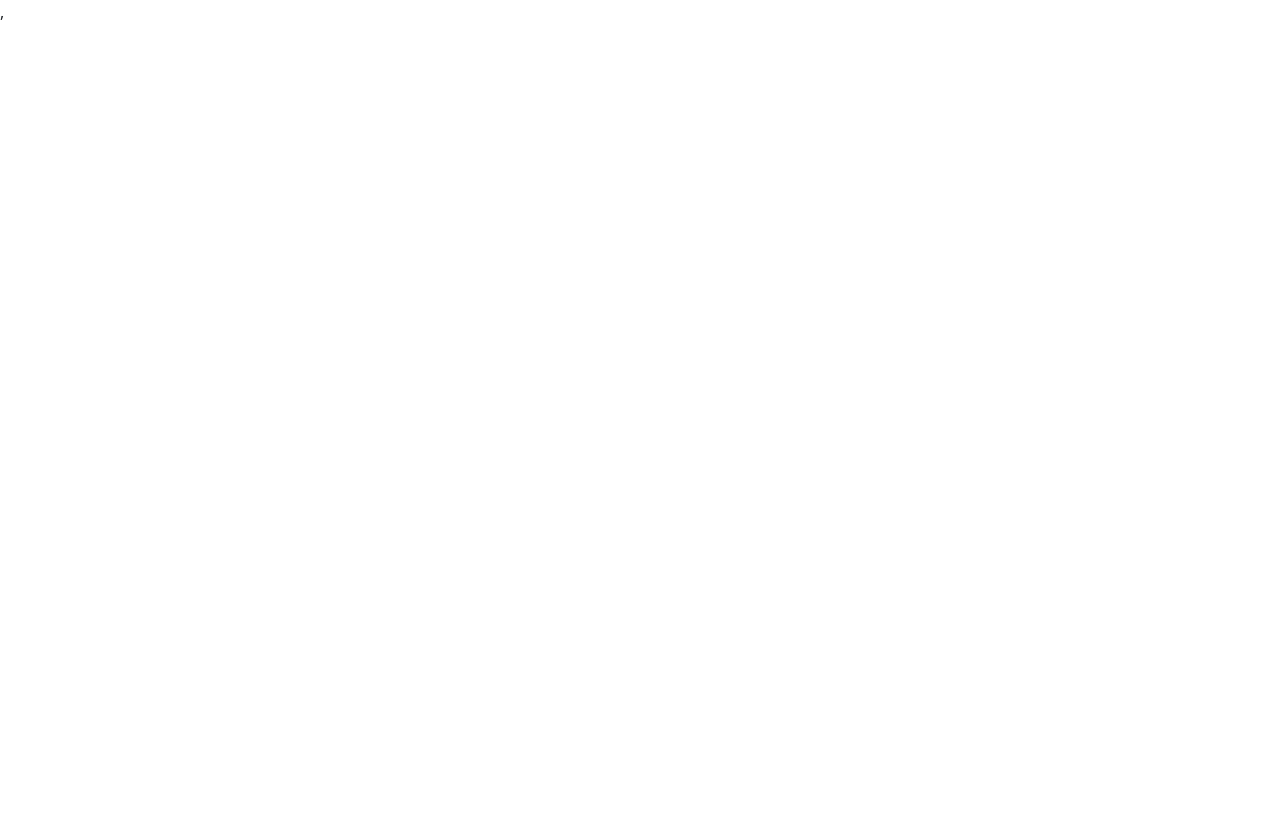
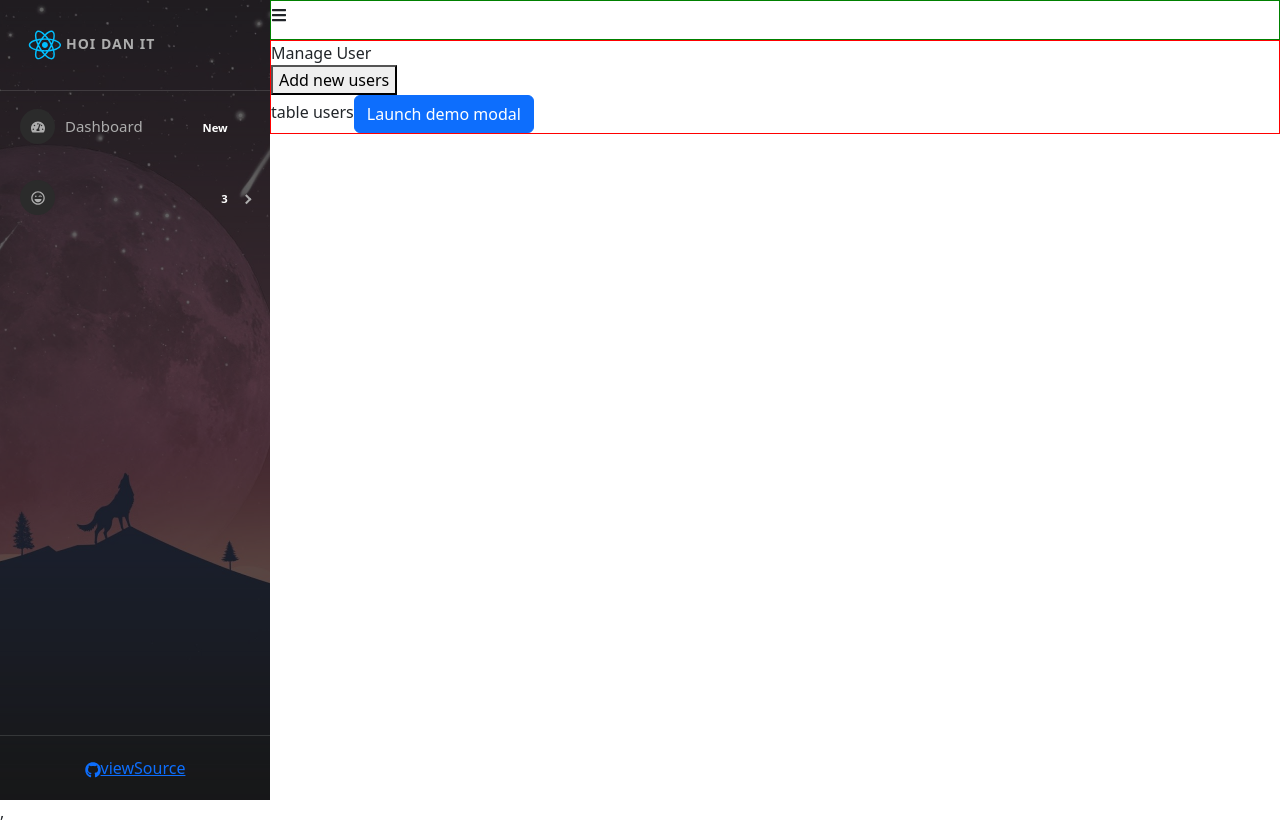
Before and after one commit to 31181024369/reactjs-Ultimate-begin, a React (Create React App) app: page /admins/manage-users in a window 1280 px wide. Before the commit this address had no page. Before the commit the page ends 800 px from the top, so only its background shows below. Built offline with nearby package versions, Linux system fonts and the light colour scheme.

Commit message:
chuong6-bai56-5-3-2025

```diff
--- a/src/App.scss
+++ b/src/App.scss
@@ -62,6 +62,7 @@ body {
           color: white;
           background-color: #303030;
           height: 40px;
+          border: none;
           &:hover{
             background: black;
           }
--- a/src/components/Admin/Admin.js
+++ b/src/components/Admin/Admin.js
@@ -2,6 +2,7 @@ import { useState } from "react";
 import SideBar from "./SideBar";
 import { FaHeart, FaBars } from 'react-icons/fa';
 import './Admin.scss'
+import { Outlet } from "react-router-dom";
 const Admin=(props)=>{
     const [collapsed,setCollapsed]=useState(false);
     return (
@@ -10,8 +11,13 @@ const Admin=(props)=>{
                 <SideBar collapsed={collapsed}></SideBar>
             </div>
             <div className="admin-content">
+                <div className="admin-header">
                 <FaBars onClick={()=>setCollapsed(!collapsed)}></FaBars>
-                content goes here
+                </div>
+                <div className="admin-main">
+                <Outlet></Outlet>
+                </div>
+
             </div>
         </div>
     );
--- a/src/components/Admin/Admin.scss
+++ b/src/components/Admin/Admin.scss
@@ -5,4 +5,14 @@
             height: 100vh!important;
         }
     }
+    .admin-content{
+        width: 100%;
+        .admin-header{
+            height: 40px;
+            border: 1px solid green;
+        }
+        .admin-main{
+            border: 1px solid red;
+        }
+    }
 }
--- a/src/components/Admin/SideBar.js
+++ b/src/components/Admin/SideBar.js
@@ -55,7 +55,7 @@ const SideBar = ({ image, collapsed, toggled, handleToggleSidebar }) => {
               }
             >
               Dashboard
-              <Link to="/admin" />
+              <Link to="/admins" />
             </MenuItem>
 
           </Menu>
@@ -65,7 +65,7 @@ const SideBar = ({ image, collapsed, toggled, handleToggleSidebar }) => {
 
               icon={<FaRegLaughWink />}
             >
-              <MenuItem> Quản lý Users <Link to="/admin/manage-users" /></MenuItem>
+              <MenuItem> Quản lý Users <Link to="/admins/manage-users" /></MenuItem>
               <MenuItem> Quản lý bài Quiz</MenuItem>
               <MenuItem> Quản lý câu hỏi</MenuItem>
             </SubMenu>
--- /dev/null
+++ b/src/components/Admin/content/DashBoard.js
@@ -0,0 +1,6 @@
+const Dashboard=(props)=>{
+    return (
+        <div>Dashboard page</div>
+    )
+}
+export default Dashboard;
--- /dev/null
+++ b/src/components/Admin/content/ManageCreateUser.js
@@ -0,0 +1,92 @@
+import React from 'react';
+import { useState } from 'react';
+import Button from 'react-bootstrap/Button';
+import Modal from 'react-bootstrap/Modal';
+import Col from 'react-bootstrap/Col';
+import Form from 'react-bootstrap/Form';
+import Row from 'react-bootstrap/Row';
+import { FcPlus } from "react-icons/fc";
+const ManageCreateUser=(props)=>{
+    const [show, setShow] = useState(false);
+    const handleClose = () => setShow(false);
+    const handleShow = () => setShow(true);
+    return (
+        <>
+        <Button variant="primary" onClick={handleShow}>
+            Launch demo modal
+        </Button>
+         <Modal show={show} onHide={handleClose} size="xl" backdrop="static" className="model-add-user">
+          <Modal.Header closeButton>
+            <Modal.Title> Add new user</Modal.Title>
+          </Modal.Header>
+          <Modal.Body>
+          <Form>
+      <Row className="mb-3">
+        <Form.Group as={Col} >
+          <Form.Label>Email</Form.Label>
+          <Form.Control type="email"
+           placeholder="Enter email"
+
+            />
+        </Form.Group>
+
+        <Form.Group as={Col} >
+          <Form.Label>Password</Form.Label>
+          <Form.Control type="password"
+           placeholder="Password"
+
+            />
+        </Form.Group>
+      </Row>
+
+
+
+      <Row className="mb-3">
+        <Form.Group as={Col} >
+          <Form.Label>Username</Form.Label>
+          <Form.Control type="text"
+           placeholder="Username"
+
+            />
+        </Form.Group>
+
+        <Form.Group as={Col}>
+          <Form.Label>Role</Form.Label>
+          <Form.Select
+
+          >
+            <option value="USER">USER</option>
+            <option value="ADMIN">ADMIN</option>
+          </Form.Select>
+        </Form.Group>
+        </Row>
+
+        <Row className="mb-3">
+        <Form.Group as={Col} >
+          <Form.Label className='label-upload' htmlFor="lableUpload"><FcPlus />Upload file image</Form.Label>
+          <Form.Control type="file"
+           id="lableUpload"
+            hidden/>
+        </Form.Group>
+
+      </Row>
+      <Row className="mb-1">
+      <Form.Group as={Col}  className='img-preview'>
+        </Form.Group>
+      </Row>
+
+    </Form>
+          </Modal.Body>
+          <Modal.Footer>
+            <Button variant="secondary" onClick={handleClose}>
+              Close
+            </Button>
+            <Button variant="primary" >
+              Save Changes
+            </Button>
+          </Modal.Footer>
+        </Modal>
+        </>
+    )
+}
+export default ManageCreateUser;
--- /dev/null
+++ b/src/components/Admin/content/ManageUser.js
@@ -0,0 +1,21 @@
+import ManageCreateUser from "./ManageCreateUser";
+
+const ManageUser=(props)=>{
+    return (
+        <div className="manage-user-container">
+            <div className="title">
+                Manage User
+            </div>
+            <div className="users-content">
+                <div>
+                    <button>Add new users</button>
+                </div>
+                <div>
+                    table users
+                    <ManageCreateUser></ManageCreateUser>
+                </div>
+            </div>
+        </div>
+    )
+}
+export default ManageUser;
--- a/src/index.js
+++ b/src/index.js
@@ -13,6 +13,8 @@ import {
 import User from './components/User/User';
 import Admin from './components/Admin/Admin';
 import HomePage from './components/Home/HomePage';
+import Dashboard from './components/Admin/content/DashBoard';
+import ManageUser from './components/Admin/content/ManageUser';
 const root = ReactDOM.createRoot(document.getElementById('root'));
 root.render(
   <Provider store={store}>
@@ -22,7 +24,10 @@ root.render(
         <Route index element={<HomePage />} />
         <Route path="users" element={<User />} />
       </Route>
-      <Route path="admins" element={<Admin />} />
+      <Route path="/admins" element={<Admin />}>
+        <Route index element={<Dashboard />} />
+        <Route path="manage-users" element={<ManageUser />} />
+      </Route>
     </Routes>
   </BrowserRouter>,
   </Provider>
```
